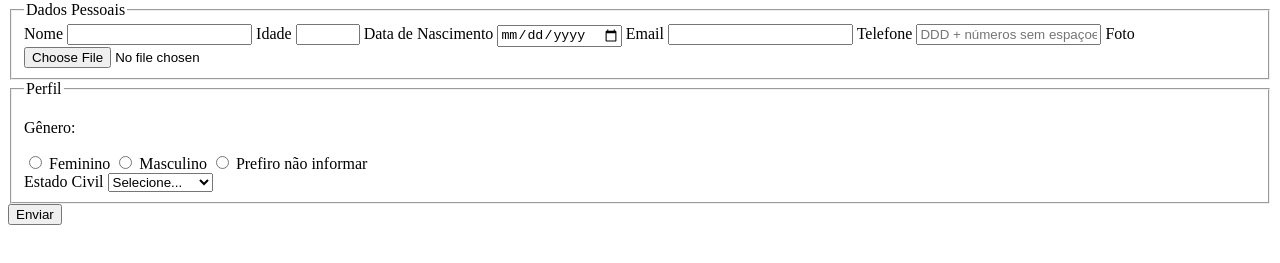
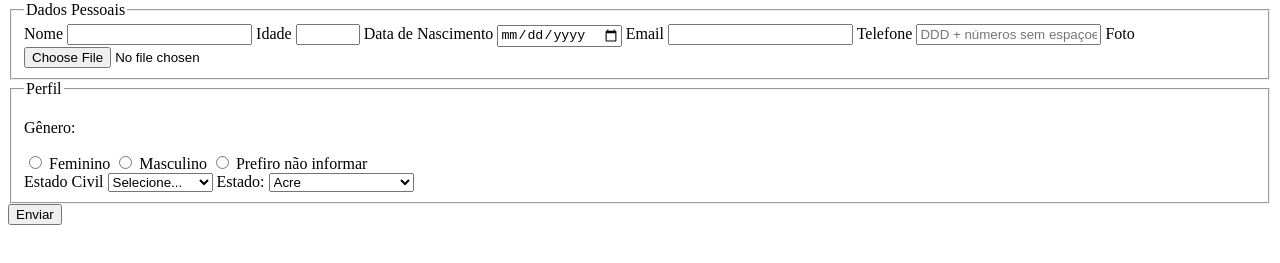
Before and after one commit to arindevdesign/pesquisa-culturama, a plain HTML site: page index.html in a window 1280 px wide. Shown: the part 79-342 px from the top of the page. Drawn offline with Linux system fonts and the light colour scheme.

Commit message:
add state options

```diff
--- a/index.html
+++ b/index.html
@@ -54,6 +54,37 @@
                     <option value="divorciado">Divorciado</option>
                     <option value="casado">União Estável</option>
                 </select>
+
+                <label for="userState">Estado:</label>
+                <select name="userState">
+                    <option value="Acre">Acre</option>
+                    <option value="Alagoas">Alagoas</option>
+                    <option value="Amapá">Amapá</option>
+                    <option value="Amazonas">Amazonas</option>
+                    <option value="Bahia">Bahia</option>
+                    <option value="Ceará">Ceará</option>
+                    <option value="Distrito Federal">Distrito Federal</option>
+                    <option value="Espírito Santo">Espirito Santo</option>
+                    <option value="Goiás">Goiás</option>
+                    <option value="Maranhão">Maranhão</option>
+                    <option value="Mato Grosso do Sul">Mato Grosso do Sul</option>
+                    <option value="Mato Grosso">Mato Grosso</option>
+                    <option value="Minas Gerais">Minas Gerais</option>
+                    <option value="Pará">Pará</option>
+                    <option value="Paraíba">Paraíba</option>
+                    <option value="Paraná">Paraná</option>
+                    <option value="Pernambuco">Pernambuco</option>
+                    <option value="Piauí">Piauí</option>
+                    <option value="Rio de Janeiro">Rio de Janeiro</option>
+                    <option value="Rio Grande do Norte">Rio Grande do Norte</option>
+                    <option value="Rio Grande do Sul">Rio Grande do Sul</option>
+                    <option value="Rondônia">Rondônia</option>
+                    <option value="Roraima">Roraima</option>
+                    <option value="Santa Catarina">Santa Catarina</option>
+                    <option value="São Paulo">São Paulo</option>
+                    <option value="Sergipe">Sergipe</option>
+                    <option value="Tocantins">Tocantins</option>
+                </select>
             </fieldset>
 
             <button type="submit">Enviar</button>
```
